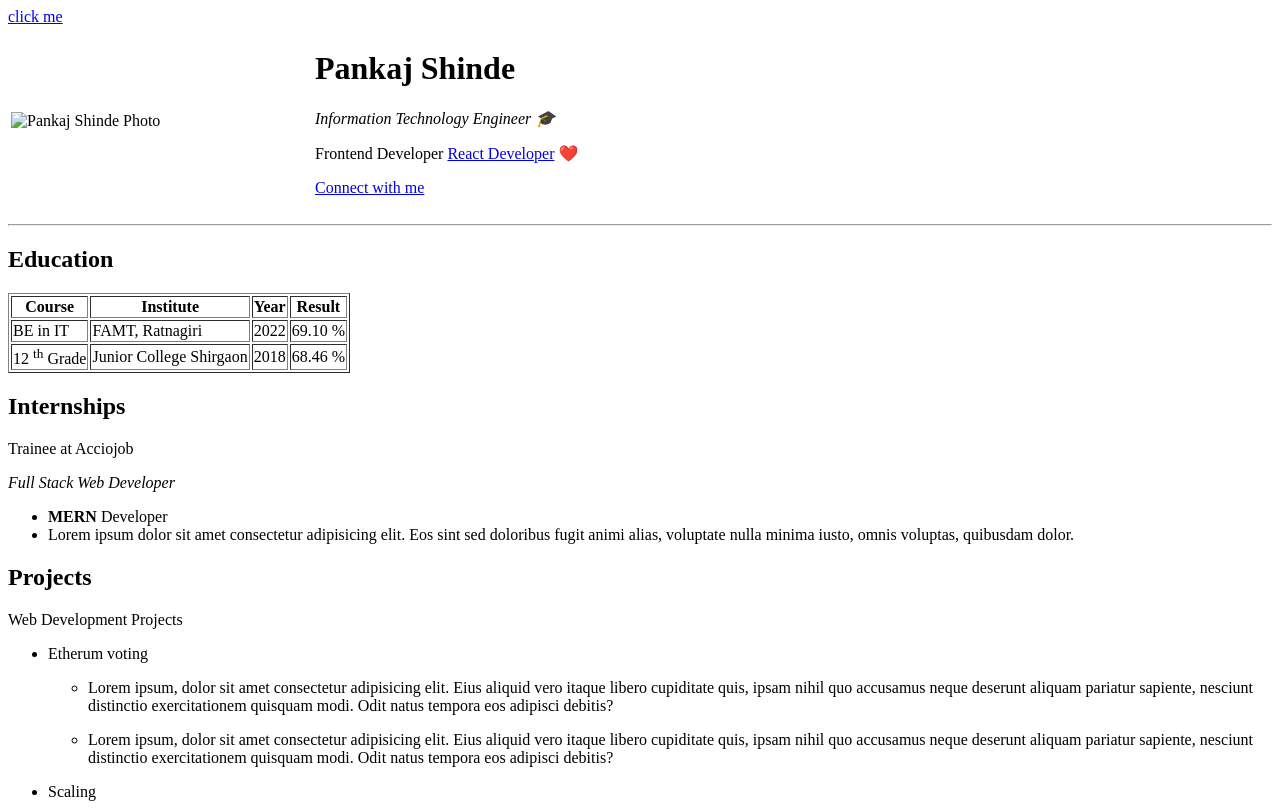
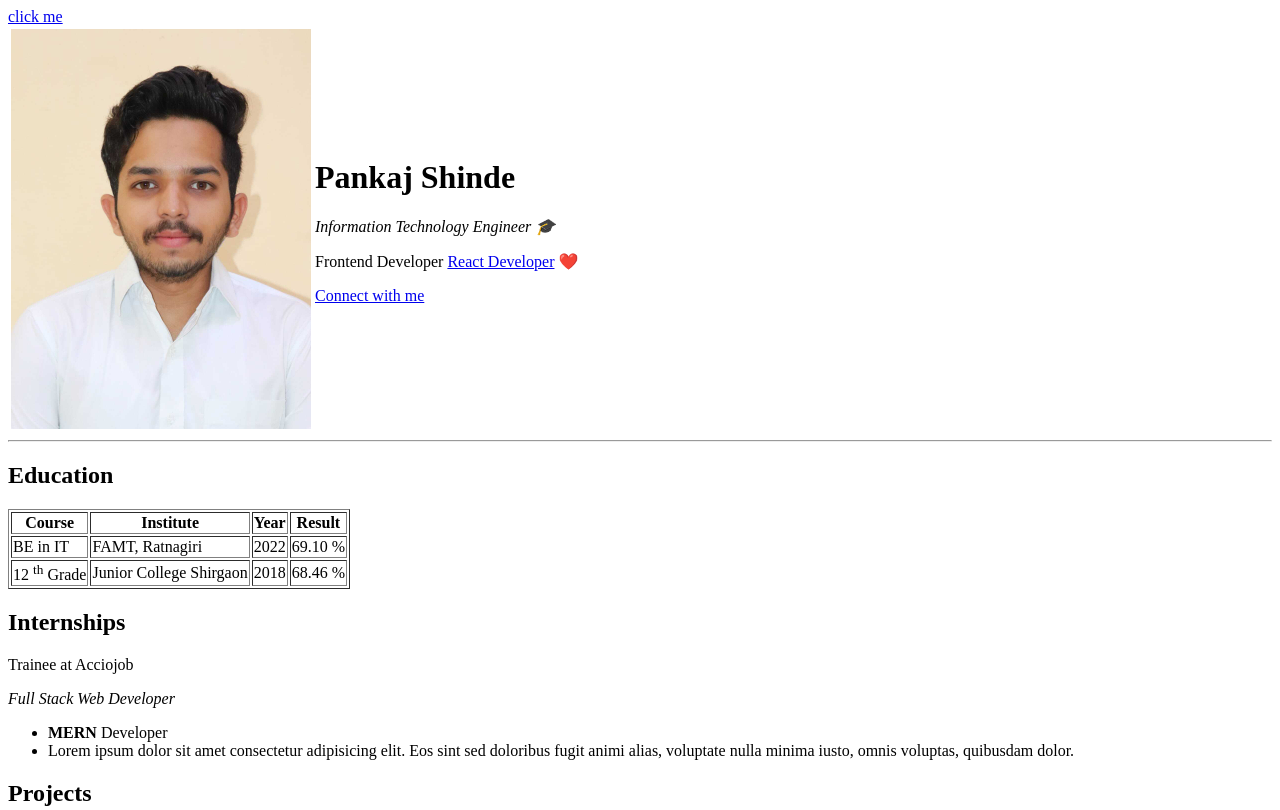
Before and after one commit to Pankaj1105/resume, a plain HTML site: page index.html in a window 1280 px wide. Shown: the top 810 px of the page. Drawn offline with Linux system fonts and the light colour scheme.

Commit message:
Update index.html

```diff
--- a/index.html
+++ b/index.html
@@ -15,7 +15,7 @@
         <table>
             <tr>
                 <td>
-                    <img style="float: left;" width="300" src="lec9Images/Pankaj_profile.jpg" alt="Pankaj Shinde Photo">
+                    <img style="float: left;" width="300" src="Pankaj_profile.jpg" alt="Pankaj Shinde Photo">
                 </td>
                 <td>
                     <h1>Pankaj Shinde</h1>
```
